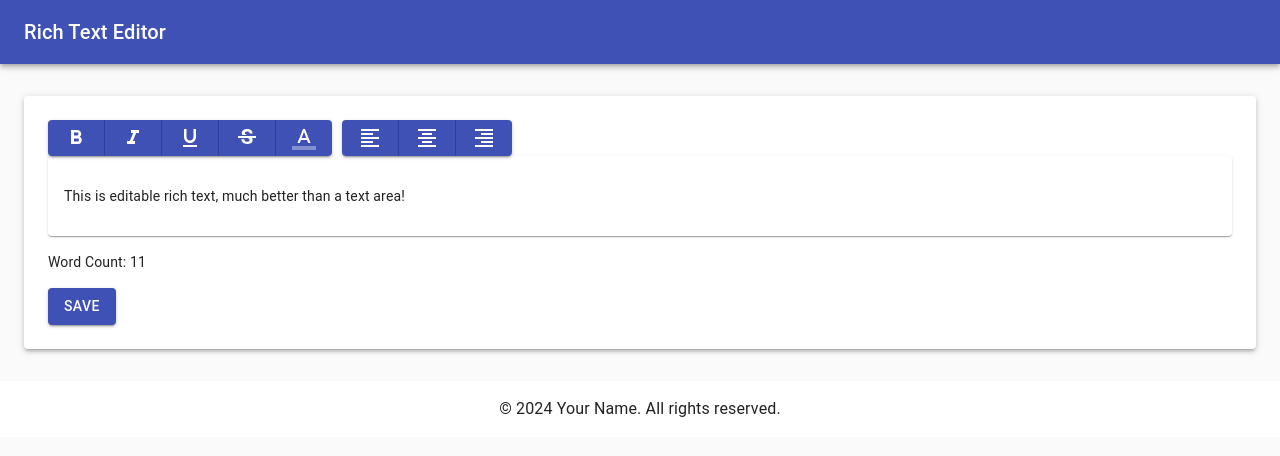
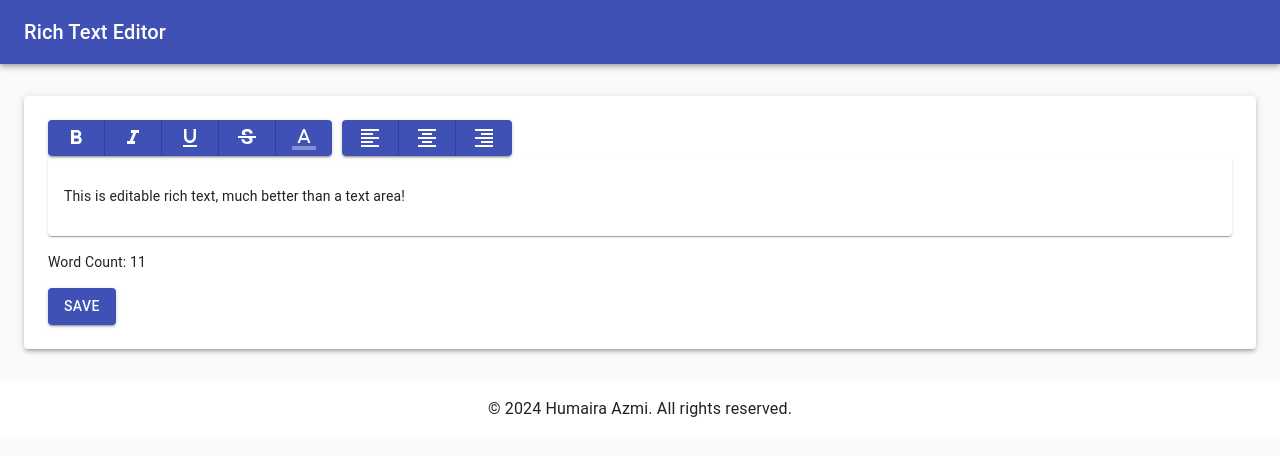
Before and after one commit to HumairaAZ/rich-text-editor, a React (Create React App) app: page / in a window 1280 px wide. Shown: the top 456 px of the page. Built offline with nearby package versions, Linux system fonts and the light colour scheme.

Commit message:
Update App.js

```diff
--- a/src/App.js
+++ b/src/App.js
@@ -48,7 +48,7 @@ function App() {
         </Paper>
       </Container>
       <footer className={classes.footer}>
-        <Typography variant="body1">© 2024 Your Name. All rights reserved.</Typography>
+        <Typography variant="body1">© 2024 Humaira Azmi. All rights reserved.</Typography>
       </footer>
     </div>
   );
```
